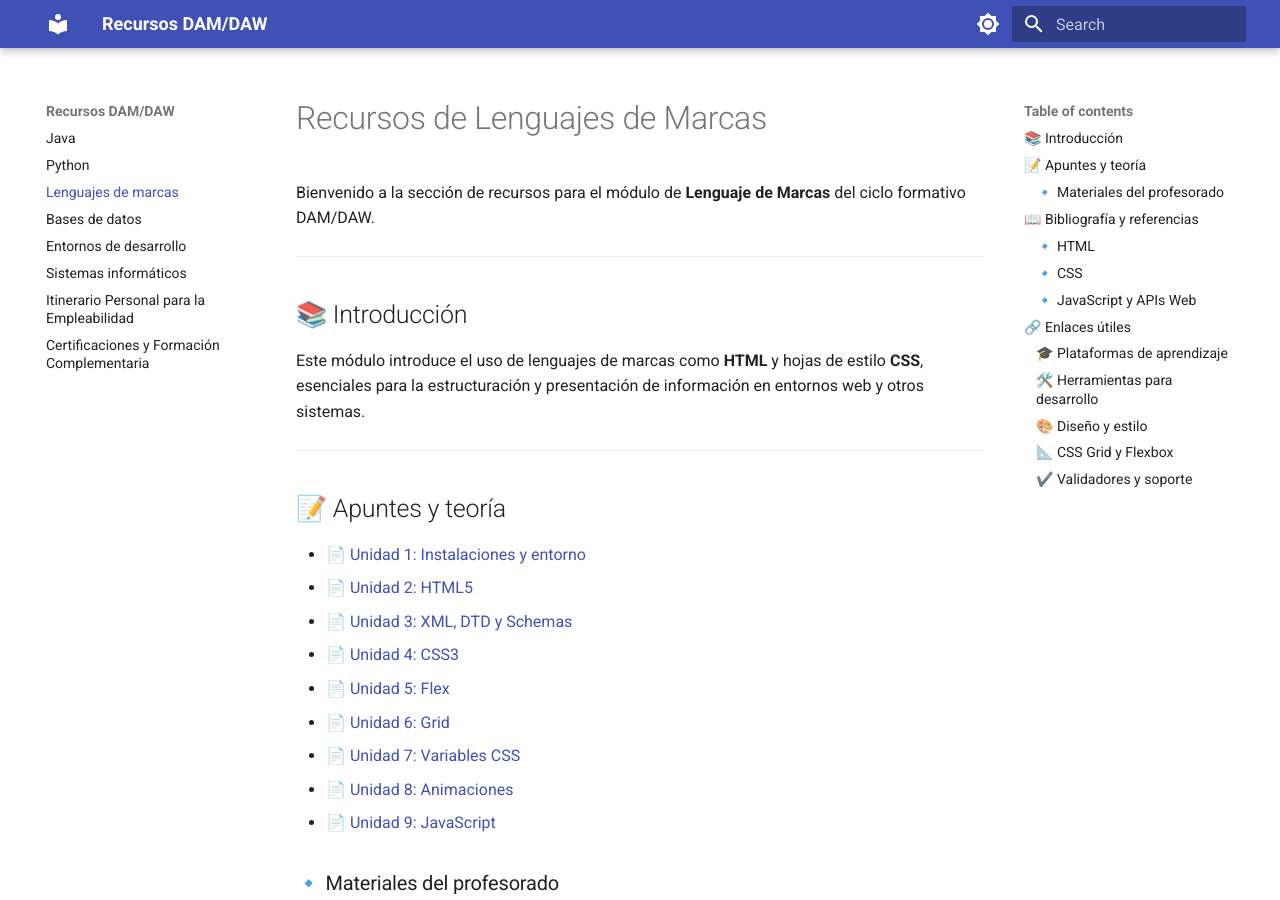
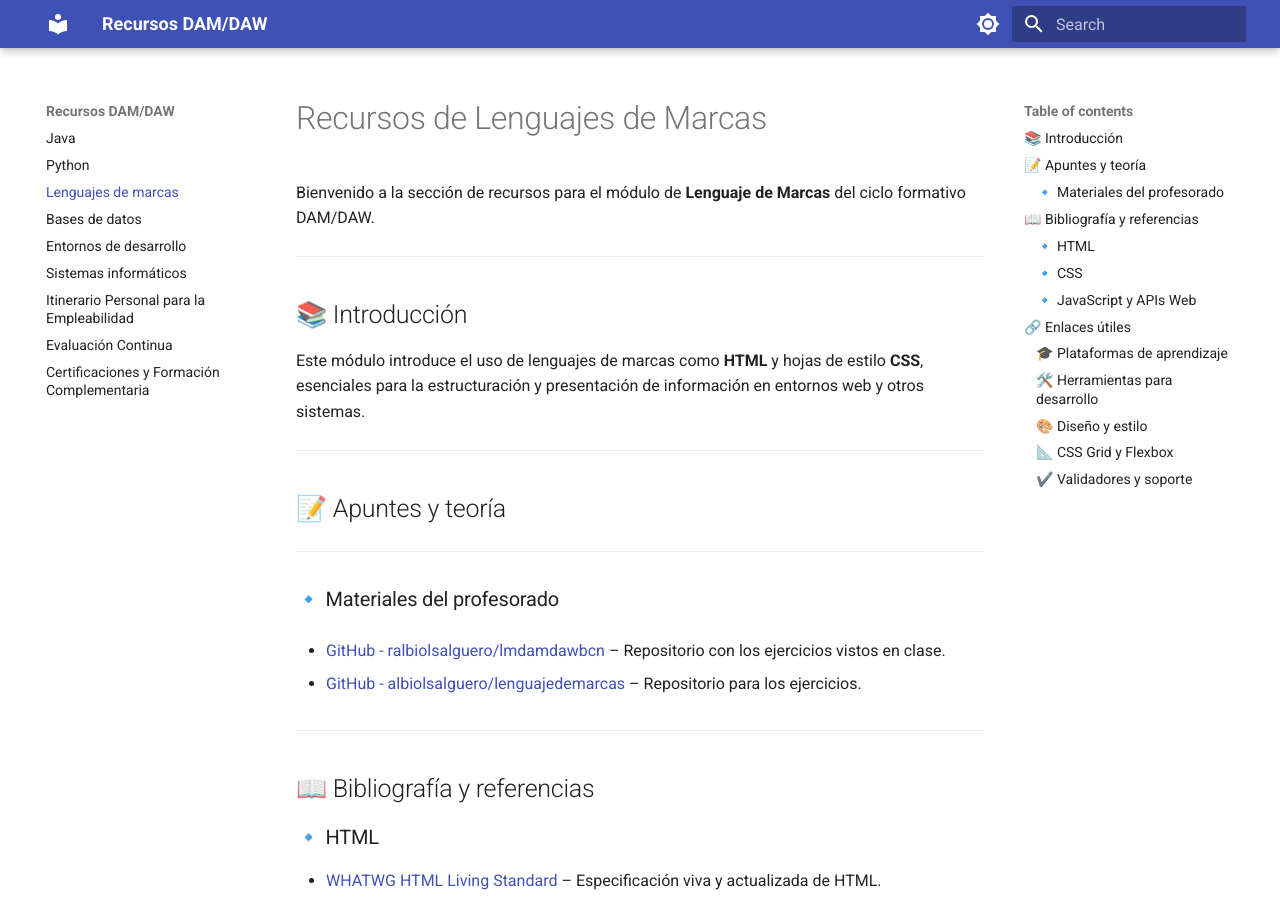
Before and after one commit to jordicido/recursosDAMDAW, an MkDocs documentation site: the page built from docs/Lenguajes de Marcas y Sistemas de Gestión de la Información/index.md, in a window 1280 px wide and 900 px high. Built offline with MkDocs 1.6.1 and Material for MkDocs 9.7.7, drawn with Linux system fonts in a browser that asks for light colours.

Commit message:
Retoque de temario

```diff
--- a/docs/Lenguajes de Marcas y Sistemas de Gestión de la Información/index.md
+++ b/docs/Lenguajes de Marcas y Sistemas de Gestión de la Información/index.md
@@ -12,15 +12,9 @@ Este módulo introduce el uso de lenguajes de marcas como **HTML** y hojas de es
 
 ## 📝 Apuntes y teoría
 
-- 📄 [Unidad 1: Instalaciones y entorno](https://s3.us-east-1.amazonaws.com/staticcontent.thepowermba/FP+ThePower/Unidad1+Lenguajes.pdf)
-- 📄 [Unidad 2: HTML5](https://s3.us-east-1.amazonaws.com/staticcontent.thepowermba/FP+ThePower/Unidad2+Lenguajes.pdf)
-- 📄 [Unidad 3: XML, DTD y Schemas](https://s3.us-east-1.amazonaws.com/staticcontent.thepowermba/FP+ThePower/Unidad3+Lenguajes.pdf)
-- 📄 [Unidad 4: CSS3](https://s3.us-east-1.amazonaws.com/staticcontent.thepowermba/FP+ThePower/Unidad4+Lenguajes.pdf)
-- 📄 [Unidad 5: Flex](https://s3.us-east-1.amazonaws.com/staticcontent.thepowermba/FP+ThePower/Unidad5+Lenguajes.pdf)
-- 📄 [Unidad 6: Grid](https://s3.us-east-1.amazonaws.com/staticcontent.thepowermba/FP+ThePower/Unidad6+Lenguajes.pdf)
-- 📄 [Unidad 7: Variables CSS](https://s3.us-east-1.amazonaws.com/staticcontent.thepowermba/FP+ThePower/Unidad7+Lenguajes.pdf)
-- 📄 [Unidad 8: Animaciones](https://s3.us-east-1.amazonaws.com/staticcontent.thepowermba/FP+ThePower/Unidad8+Lenguajes.pdf)
-- 📄 [Unidad 9: JavaScript](https://s3.us-east-1.amazonaws.com/staticcontent.thepowermba/FP+ThePower/DAM/Tercer+trimestre/0373Unidad9DAMDAW.pdf)
+
+
+---
 
 ### 🔹 Materiales del profesorado
 
--- a/mkdocs.yml
+++ b/mkdocs.yml
@@ -9,6 +9,7 @@ nav:
   - Entornos de desarrollo: "Entornos de Desarrollo/index.md"
   - Sistemas informáticos: "Sistemas Informáticos/index.md"
   - Itinerario Personal para la Empleabilidad: "Itinerario Personal para la Empleabilidad/index.md"
+  - Evaluación Continua: "eva_continua.md"
   - Certificaciones y Formación Complementaria: "Certificaciones y Formación Complementaria/index.md"
 
 theme:
```
Also changed, not shown: docs/index.md (+1 -1 lines).
